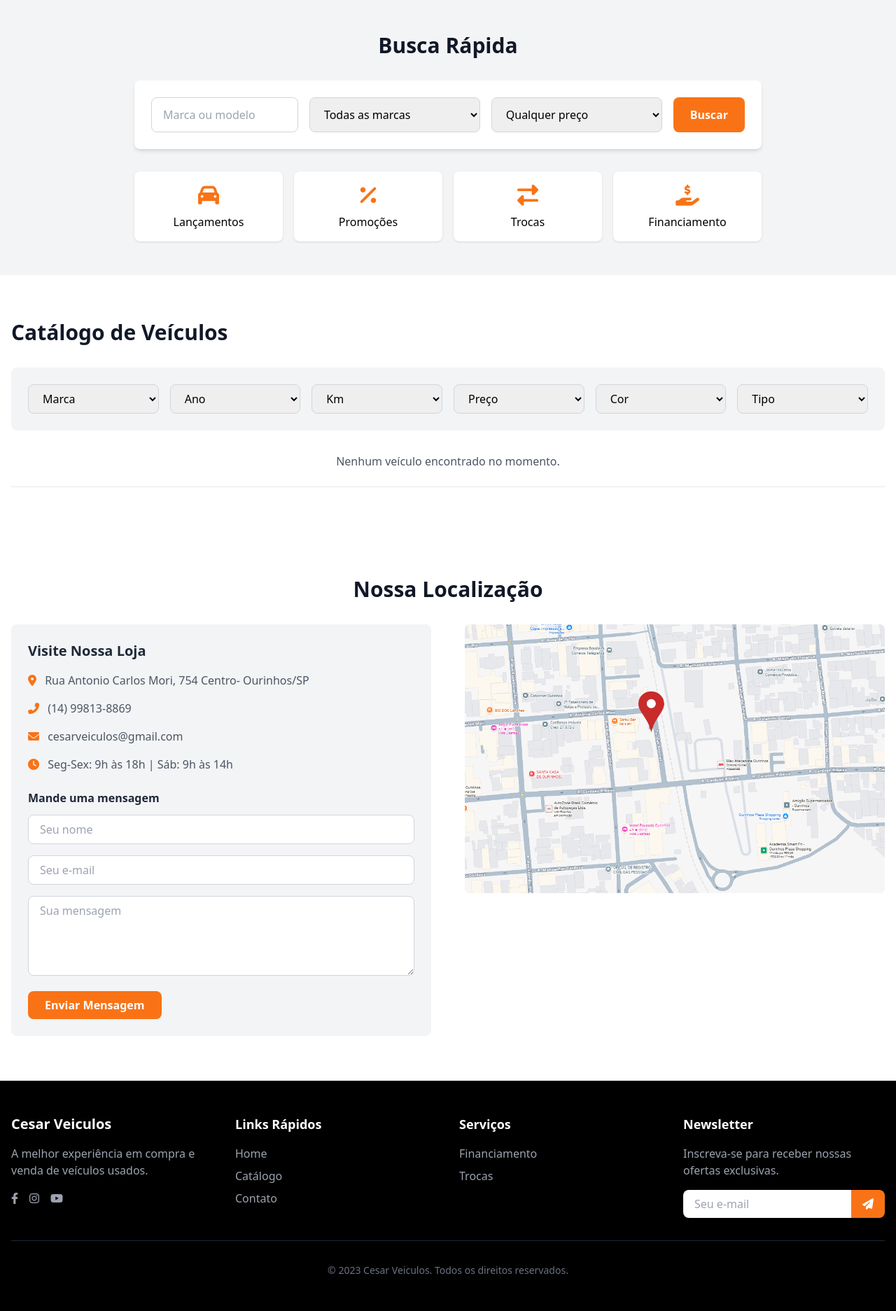
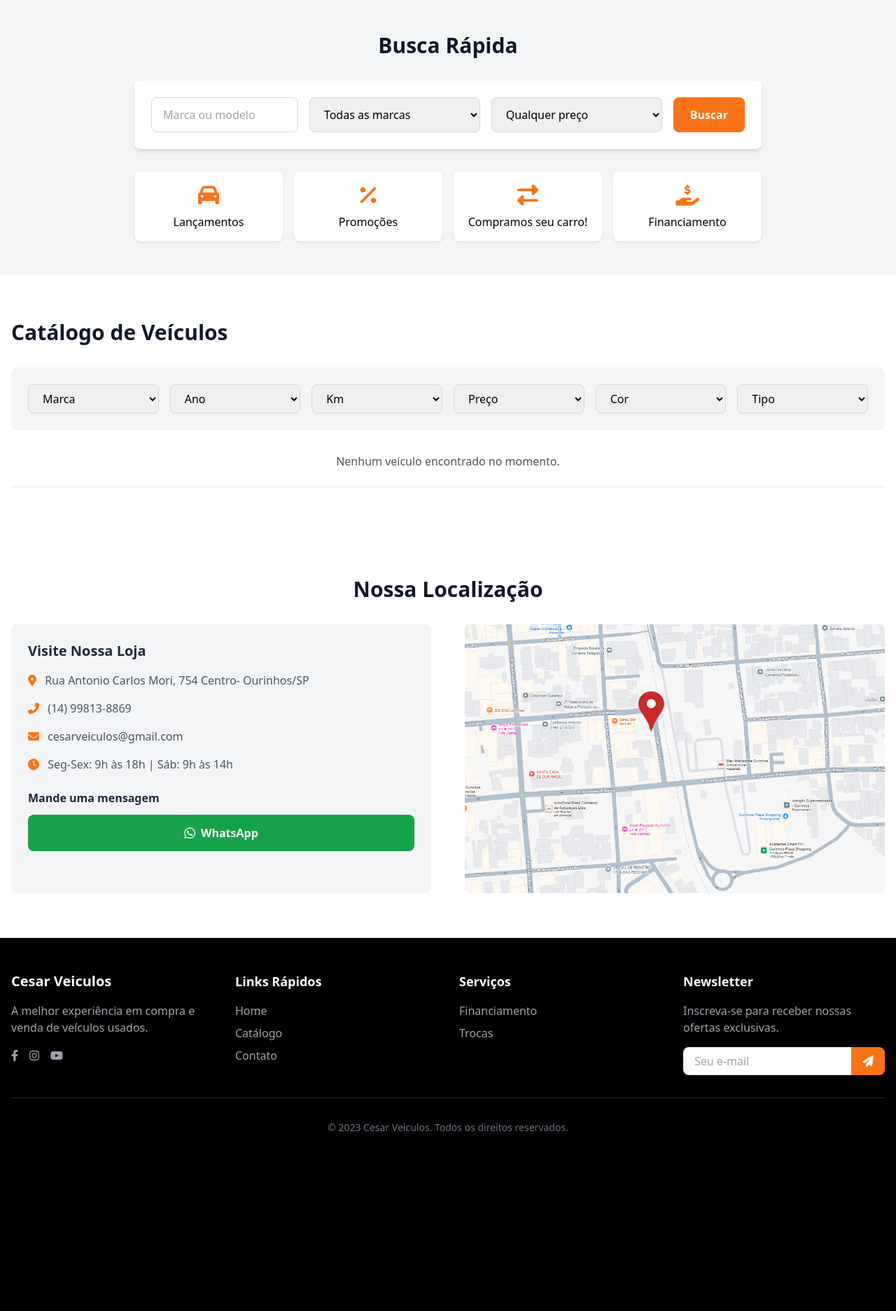
Before and after one commit to paulocjr1/loja-carros-django, a Django app: page / in a window 1280 px wide. Shown: the part 773-2646 px from the top of the page at 70% size. After the commit the page ends 2389 px from the top, so only its background shows below. Run offline with Django 5.2, Linux system fonts and the light colour scheme; data that the repository does not hold is empty; some libraries are stand-ins or nearby versions.

Commit message:
Correção de erros na interface

```diff
--- a/core/templates/core/home.html
+++ b/core/templates/core/home.html
@@ -78,7 +78,7 @@
                 </div>
                 <div class="bg-white p-4 rounded-lg shadow text-center hover:bg-orange-100 cursor-pointer transition">
                     <i class="fas fa-exchange-alt text-3xl text-orange-500 mb-2"></i>
-                    <p class="font-medium">Trocas</p>
+                    <p class="font-medium">Compramos seu carro!</p>
                 </div>
                 <div class="bg-white p-4 rounded-lg shadow text-center hover:bg-orange-100 cursor-pointer transition">
                     <i class="fas fa-hand-holding-usd text-3xl text-orange-500 mb-2"></i>
@@ -222,20 +222,9 @@
 
                     <div class="mt-6">
                         <h4 class="font-bold text-gray-800 mb-3">Mande uma mensagem</h4>
-                        <form>
-                            <div class="mb-4">
-                                <input type="text" placeholder="Seu nome" class="w-full px-4 py-2 border border-gray-300 rounded-lg focus:ring-2 focus:ring-orange-500">
-                            </div>
-                            <div class="mb-4">
-                                <input type="email" placeholder="Seu e-mail" class="w-full px-4 py-2 border border-gray-300 rounded-lg focus:ring-2 focus:ring-orange-500">
-                            </div>
-                            <div class="mb-4">
-                                <textarea placeholder="Sua mensagem" rows="4" class="w-full px-4 py-2 border border-gray-300 rounded-lg focus:ring-2 focus:ring-orange-500"></textarea>
-                            </div>
-                            <button type="submit" class="bg-orange-500 hover:bg-orange-600 text-white font-bold py-2 px-6 rounded-lg transition duration-300">
-                                Enviar Mensagem
-                            </button>
-                        </form>
+                            <a href="https://wa.me/5514998138869" class="flex items-center justify-center bg-green-600 hover:bg-green-700 text-white font-bold py-3 px-6 rounded-lg transition duration-300">
+                        <i class="fab fa-whatsapp mr-2 text-lg"></i> WhatsApp
+                    </a>
                     </div>
                 </div>
 
```
Also changed, not shown: catalogo/templates/catalogo/carro.html (+13 -8 lines), 1 other file.
